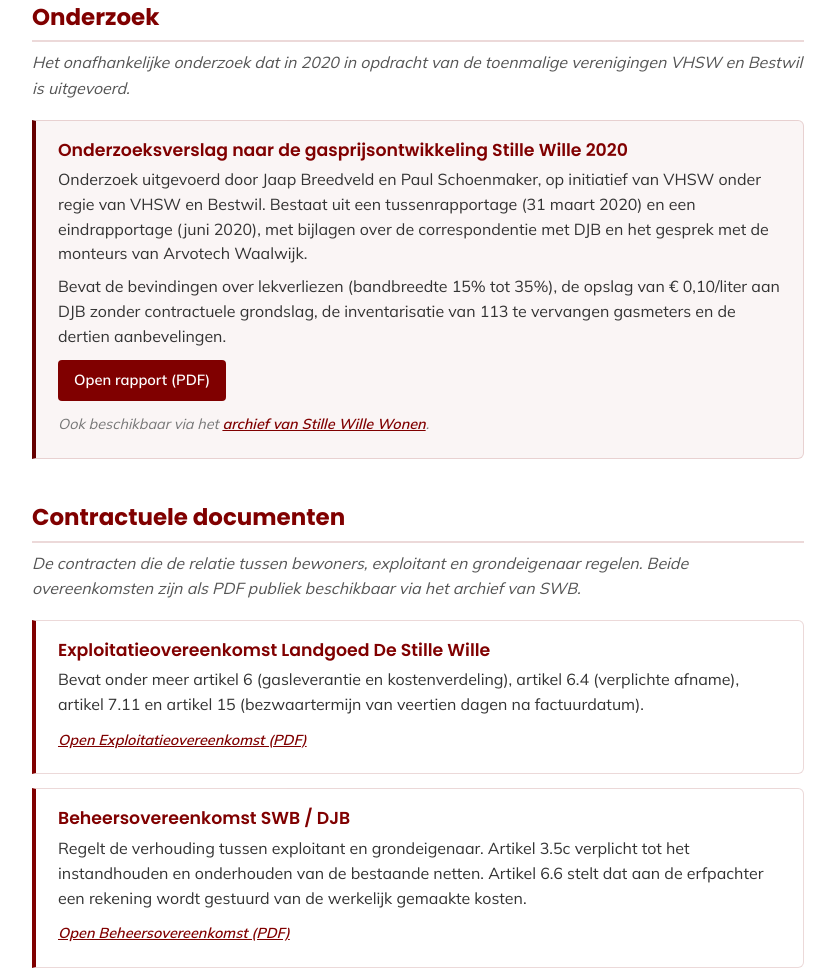
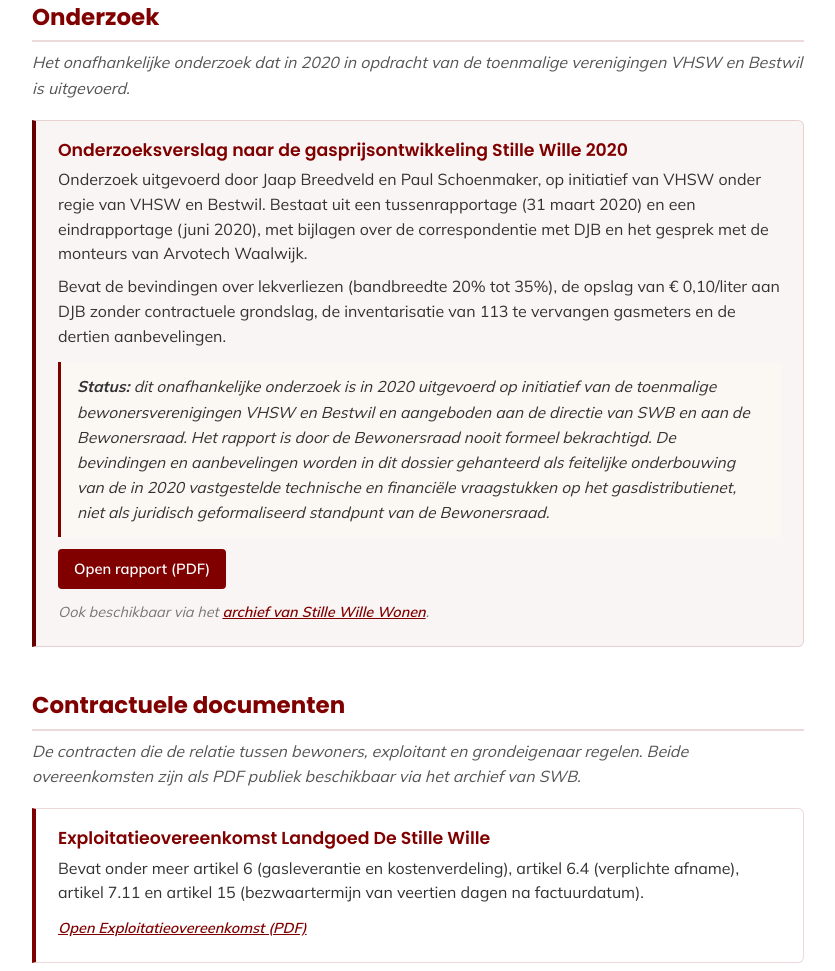
Before and after one commit to antonnoe/gasdossier-stillewille, a plain HTML site: page bronnen.html in a window 1280 px wide. Shown: the part 1962-2933 px from the top of the page, without its empty margins (222-1057 px from the left). Drawn offline with Linux system fonts and the light colour scheme.

Commit message:
Update findings and contact information in bronnen.html

```diff
--- a/bronnen.html
+++ b/bronnen.html
@@ -145,7 +145,8 @@
     <div class="source-card highlight">
       <h3>Onderzoeksverslag naar de gasprijsontwikkeling Stille Wille 2020</h3>
       <p>Onderzoek uitgevoerd door Jaap Breedveld en Paul Schoenmaker, op initiatief van VHSW onder regie van VHSW en Bestwil. Bestaat uit een tussenrapportage (31 maart 2020) en een eindrapportage (juni 2020), met bijlagen over de correspondentie met DJB en het gesprek met de monteurs van Arvotech Waalwijk.</p>
-      <p>Bevat de bevindingen over lekverliezen (bandbreedte 15% tot 35%), de opslag van € 0,10/liter aan DJB zonder contractuele grondslag, de inventarisatie van 113 te vervangen gasmeters en de dertien aanbevelingen.</p>
+      <p>Bevat de bevindingen over lekverliezen (bandbreedte 20% tot 35%), de opslag van € 0,10/liter aan DJB zonder contractuele grondslag, de inventarisatie van 113 te vervangen gasmeters en de dertien aanbevelingen.</p>
+      <p style="background:var(--cream);border-left:3px solid var(--maroon);padding:12px 16px;margin-top:14px;font-size:0.92em;font-style:italic;line-height:1.6em"><strong>Status:</strong> dit onafhankelijke onderzoek is in 2020 uitgevoerd op initiatief van de toenmalige bewonersverenigingen VHSW en Bestwil en aangeboden aan de directie van SWB en aan de Bewonersraad. Het rapport is door de Bewonersraad nooit formeel bekrachtigd. De bevindingen en aanbevelingen worden in dit dossier gehanteerd als feitelijke onderbouwing van de in 2020 vastgestelde technische en financiële vraagstukken op het gasdistributienet, niet als juridisch geformaliseerd standpunt van de Bewonersraad.</p>
       <p style="margin-top:12px"><a href="/Onderzoek_Breedveld_Schoenmaker_2020.pdf" target="_blank" rel="noopener" style="display:inline-block;background:var(--maroon);color:#fff;text-decoration:none;padding:8px 16px;border-radius:4px;font-weight:600;font-size:0.92em">Open rapport (PDF)</a></p>
       <span class="ref">Ook beschikbaar via het <a href="https://stillewillewonen.nl/archief/" target="_blank" rel="noopener">archief van Stille Wille Wonen</a>.</span>
     </div>
@@ -292,7 +293,7 @@
   </section>
 
   <div class="download-note">
-    <p><strong>Bronnen onvolledig?</strong> Heeft u aanvullende relevante documenten, notulen of correspondentie? Neem dan contact op met de Bewonersvereniging. Overigens is het initiatief om deze website te bouwen niet afkomstig van de bewonersvereniging. </a>.</p>
+    <p><strong>Bronnen onvolledig?</strong> Heeft u aanvullende relevante documenten, notulen of correspondentie? Neem dan contact op met de commissie Rechten &amp; Plichten van Stille Wille Wonen via <a href="mailto:commissies@stillewillewonen.nl">commissies@stillewillewonen.nl</a>.</p>
   </div>
 
 </main>
```
